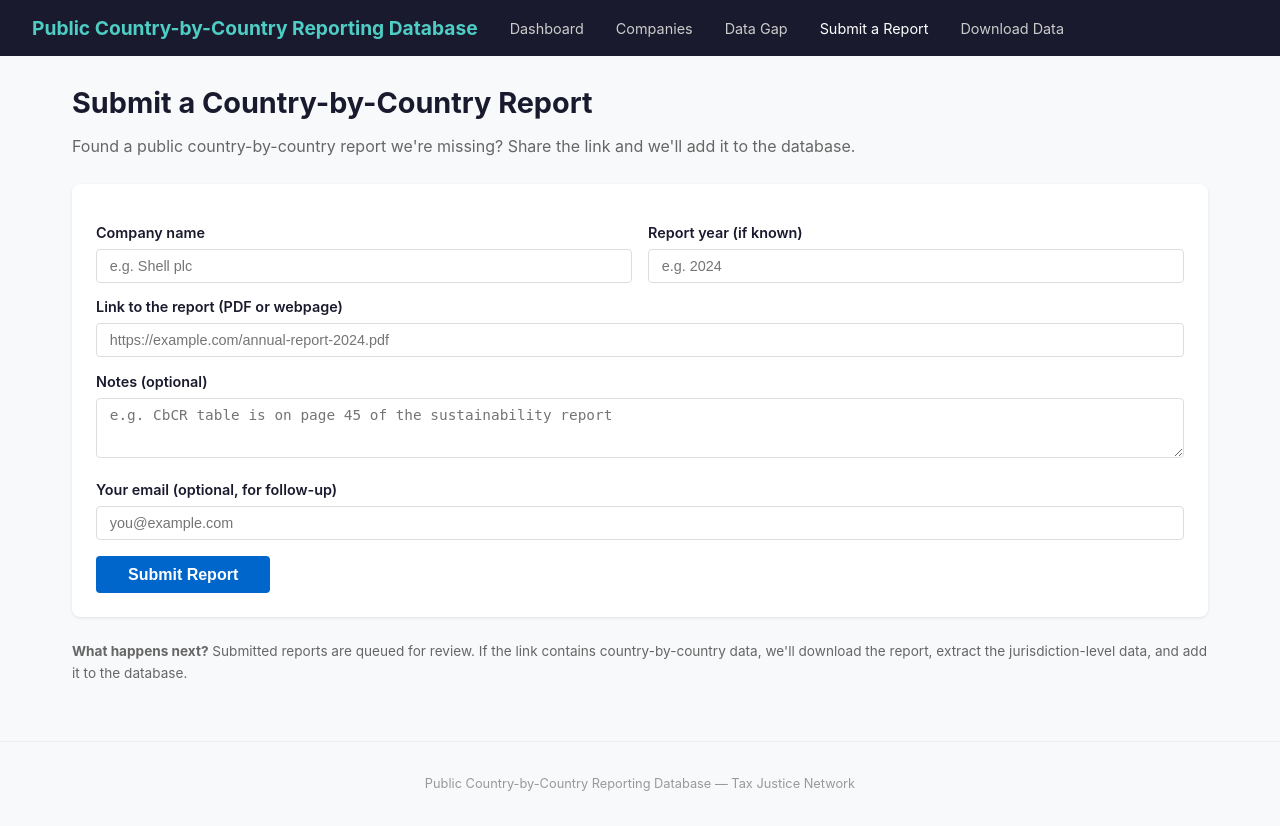
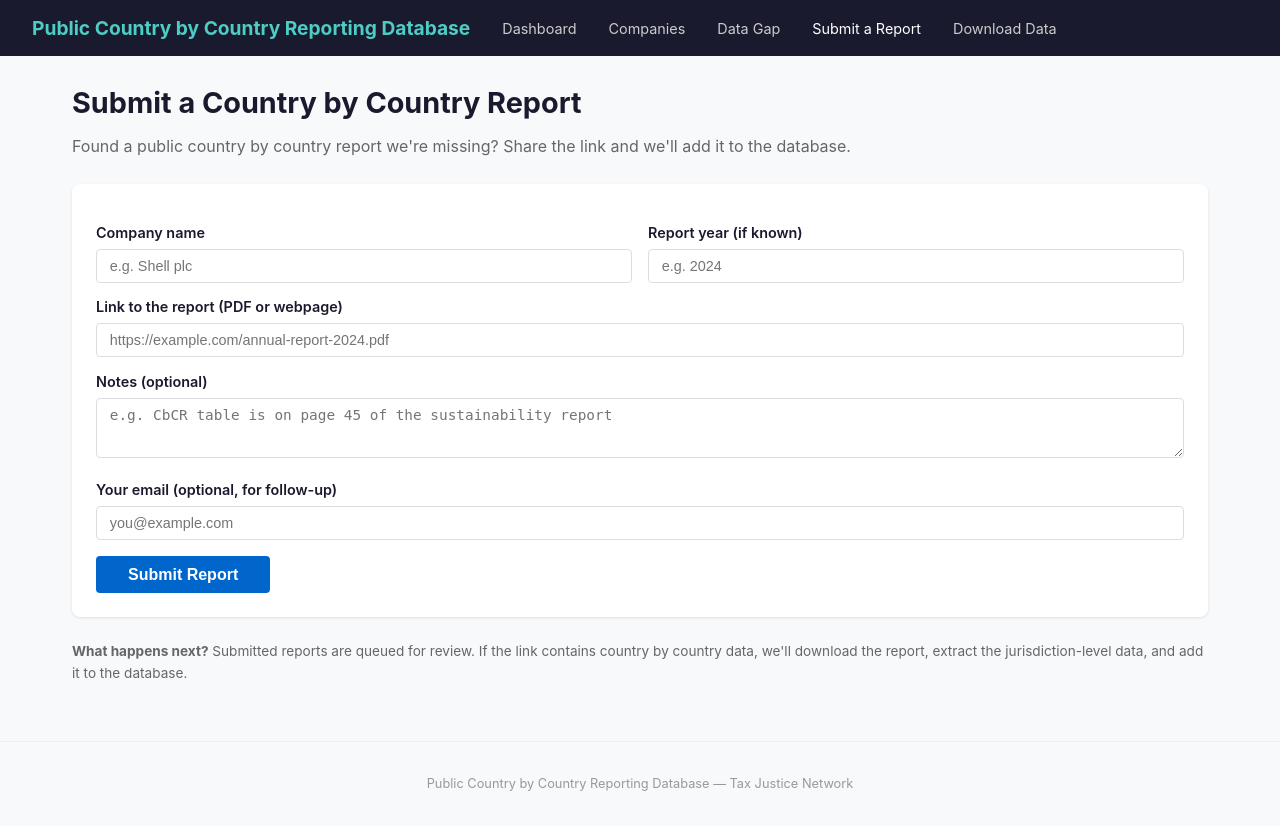
Before and after one commit to alisonschultz/pcbcr-database, a Flask app: page /submit-report in a window 1280 px wide. Run offline with Flask 3, Linux system fonts and the light colour scheme.

Commit message:
Remove hyphens: country by country (not country-by-country)
Co-Authored-By: Claude Opus 4.6 (1M context) <noreply@anthropic.com>

```diff
--- a/webapp/templates/base.html
+++ b/webapp/templates/base.html
@@ -3,7 +3,7 @@
 <head>
     <meta charset="UTF-8">
     <meta name="viewport" content="width=device-width, initial-scale=1.0">
-    <title>{% block title %}Public Country-by-Country Reporting Database{% endblock %}</title>
+    <title>{% block title %}Public Country by Country Reporting Database{% endblock %}</title>
     <style>
         * { margin: 0; padding: 0; box-sizing: border-box; }
         body { font-family: -apple-system, BlinkMacSystemFont, 'Segoe UI', Roboto, sans-serif; color: #1a1a2e; background: #f8f9fa; line-height: 1.6; }
@@ -84,7 +84,7 @@
 </head>
 <body>
     <nav>
-        <span class="brand">Public Country-by-Country Reporting Database</span>
+        <span class="brand">Public Country by Country Reporting Database</span>
         <a href="/" {% if request.path == '/' %}class="active"{% endif %}>Dashboard</a>
         <a href="/companies" {% if '/companies' in request.path %}class="active"{% endif %}>Companies</a>
         <a href="/data-gap" {% if '/data-gap' in request.path %}class="active"{% endif %}>Data Gap</a>
@@ -95,7 +95,7 @@
         {% block content %}{% endblock %}
     </div>
     <footer>
-        Public Country-by-Country Reporting Database &mdash; Tax Justice Network
+        Public Country by Country Reporting Database &mdash; Tax Justice Network
     </footer>
 </body>
 </html>
--- a/webapp/templates/companies.html
+++ b/webapp/templates/companies.html
@@ -1,5 +1,5 @@
 {% extends "base.html" %}
-{% block title %}Companies — Public Country-by-Country Reporting Database{% endblock %}
+{% block title %}Companies — Public Country by Country Reporting Database{% endblock %}
 {% block content %}
 <h1>Companies</h1>
 <p class="subtitle">{{ "{:,}".format(total) }} in-scope firms</p>
--- a/webapp/templates/company.html
+++ b/webapp/templates/company.html
@@ -1,5 +1,5 @@
 {% extends "base.html" %}
-{% block title %}{{ firm['company_name'] }} — Public Country-by-Country Reporting Database{% endblock %}
+{% block title %}{{ firm['company_name'] }} — Public Country by Country Reporting Database{% endblock %}
 {% block content %}
 <h1>{{ firm['company_name'] }}</h1>
 <p class="subtitle">
@@ -62,8 +62,8 @@
 
 {% else %}
 <div class="stat-card alert" style="margin-top: 1.5rem;">
-    <div class="value" style="font-size: 1.2rem;">No country-by-country reports found yet</div>
-    <div class="label">This firm is in scope under {{ firm['regime_classification'] }} but no public country-by-country data has been located yet.
+    <div class="value" style="font-size: 1.2rem;">No country by country reports found yet</div>
+    <div class="label">This firm is in scope under {{ firm['regime_classification'] }} but no public country by country data has been located yet.
         The report may not have been published yet, or we may simply not have found it.</div>
     <div style="margin-top: 0.8rem;">
         <a href="/submit-report?bvd_id={{ firm['bvd_id'] }}&company={{ firm['company_name']|urlencode }}" class="btn btn-submit">I found a report!</a>
--- a/webapp/templates/compliance.html
+++ b/webapp/templates/compliance.html
@@ -1,8 +1,8 @@
 {% extends "base.html" %}
-{% block title %}Data Gap — Public Country-by-Country Reporting Database{% endblock %}
+{% block title %}Data Gap — Public Country by Country Reporting Database{% endblock %}
 {% block content %}
 <h1>Data Gap</h1>
-<p class="subtitle">In-scope firms where no public country-by-country report has been found yet.
+<p class="subtitle">In-scope firms where no public country by country report has been found yet.
     Some firms may not be required to publish until December 2026; others may have published reports we haven't located.</p>
 
 <div class="alert-box alert-info">
--- a/webapp/templates/submit_report.html
+++ b/webapp/templates/submit_report.html
@@ -1,8 +1,8 @@
 {% extends "base.html" %}
-{% block title %}Submit a Report — Public Country-by-Country Reporting Database{% endblock %}
+{% block title %}Submit a Report — Public Country by Country Reporting Database{% endblock %}
 {% block content %}
-<h1>Submit a Country-by-Country Report</h1>
-<p class="subtitle">Found a public country-by-country report we're missing? Share the link and we'll add it to the database.</p>
+<h1>Submit a Country by Country Report</h1>
+<p class="subtitle">Found a public country by country report we're missing? Share the link and we'll add it to the database.</p>
 
 {% if success %}
 <div class="alert-box alert-success">
@@ -48,7 +48,7 @@
 </div>
 
 <div style="margin-top: 1.5rem; color: #666; font-size: 0.85rem;">
-    <p><strong>What happens next?</strong> Submitted reports are queued for review. If the link contains country-by-country data,
+    <p><strong>What happens next?</strong> Submitted reports are queued for review. If the link contains country by country data,
     we'll download the report, extract the jurisdiction-level data, and add it to the database.</p>
 </div>
 {% endblock %}
```
Also changed, not shown: webapp/templates/index.html (+4 -4 lines).
